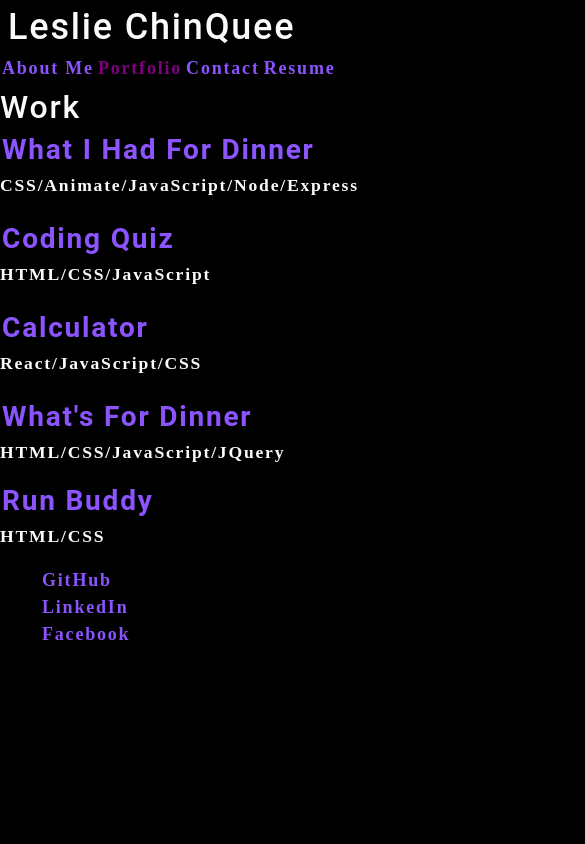
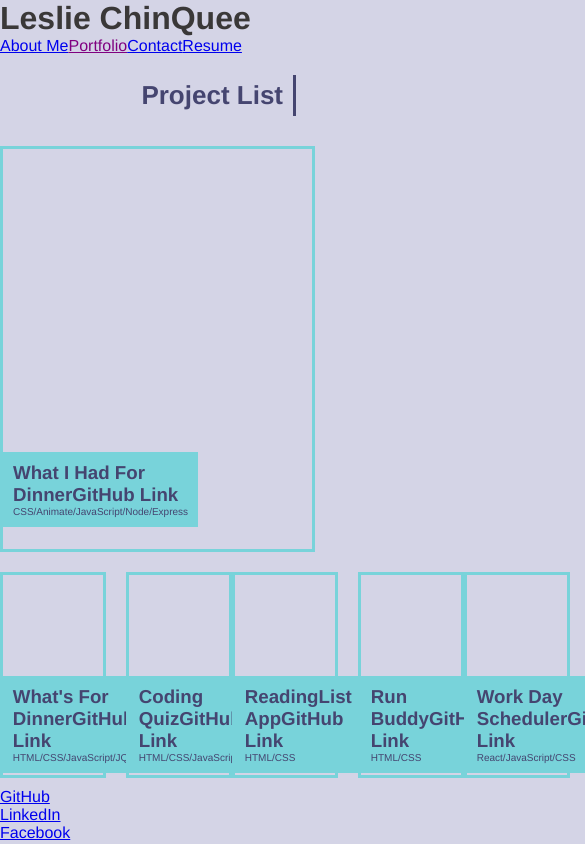
Before and after one commit to lchinquee/xregulargo, a React (Create React App) app: page /portfolio in a window 390 px wide. Shown: the top 844 px of the page, 585 px wide, since content can reach past the window. Built offline with nearby package versions, Linux system fonts and the light colour scheme.

Commit message:
update project component & README file

```diff
--- a/src/components/Project/index.js
+++ b/src/components/Project/index.js
@@ -1,12 +1,11 @@
 import React from 'react';
-import { withRouter } from 'react-router';
 
 function Project() {
     return (
         <section>
             <div className="work-title">
                 <h2 className="section-title">
-                    Work
+                    Project List
                 </h2>
             </div>
             <div className="flex-work">
@@ -15,6 +14,7 @@ function Project() {
                         <h3>
                             {/* What I Had For Dinner Project 2 */}
                             <a href="https://whatihadfordinner.herokuapp.com/">What I Had For Dinner</a>
+                            <a href="https://github.com/lchinquee/whatihadfordinner">GitHub Link</a>
                         </h3>
                         <p>
                             CSS/Animate/JavaScript/Node/Express
@@ -25,45 +25,62 @@ function Project() {
                     <div className="led-content">
                         <div>
                             <h3>
-                                {/* Coding Quiz Challenge */}
-                                <a href="https://lchinquee.github.io/nextreams/">Coding Quiz</a>
+                                {/* What's For Dinner Project 1 */}
+                                <a href="https://jilliana328.github.io/whats-for-dinner/">What's For Dinner</a>
+                                <a href="https://github.com/lchinquee/whats-for-dinner">GitHub Link</a>
                             </h3>
                             <p>
-                                HTML/CSS/JavaScript
+                                HTML/CSS/JavaScript/JQuery
                             </p>
                         </div>
                     </div>
                     <div className="calc-content">
                         <div>
                             <h3>
-                                <a href="https://jilliana328.github.io/whats-for-dinner/">Calculator</a>
+                                {/* Coding Quiz Challenge */}
+                                <a href="https://lchinquee.github.io/nextreams/">Coding Quiz</a>
+                                <a href="https://github.com/lchinquee/nextreams">GitHub Link</a>
                             </h3>
                             <p>
-                                React/JavaScript/CSS
+                                HTML/CSS/JavaScript
                             </p>
-                        </div>
                     </div>
                 </div>
                 <div className="flex-row2">
                     <div className="pzl-content">
                         <div>
                             <h3>
-                                {/* What's For Dinner Project 1 */}
-                                <a href="https://jilliana328.github.io/whats-for-dinner/">What's For Dinner</a>
+                                {/* ReadingList App - MVP Challenge */}
+                                <a href="https://calm-depths-97144.herokuapp.com/">ReadingList App</a>
+                                <a href="https://github.com/lchinquee/slatorer">GitHub Link</a>
                             </h3>
                             <p>
-                                HTML/CSS/JavaScript/JQuery
+                                HTML/CSS
                             </p>
                         </div>
                     </div>
                     <div className="surf-content">
                         <div>
                             <h3>
-                                {/* Includes link to Run Buddy project */}
+                                {/* Run Buddy In-Class Project */}
                                 <a href="https://lchinquee.github.io/run-buddy/">Run Buddy</a>
+                                <a href="https://github.com/lchinquee/run-buddy">GitHub Link</a>
                             </h3>
                             <p>
                                 HTML/CSS
+                            </p>
+                        </div>
+                        </div>
+                    </div>
+                    <div className="surf-content">
+                        <div>
+                            <h3>
+                                {/* Work Day Scheduler Challenge */}
+                                <a href="https://github.com/lchinquee/humorite">Work Day Scheduler</a>
+                                <a href="https://lchinquee.github.io/humorite/">GitHub Link</a>
+                            </h3>
+                            <p>
+                                React/JavaScript/CSS
                             </p>
                         </div>
                     </div>
@@ -73,4 +90,4 @@ function Project() {
     );
 }
 
-export default withRouter(Project);
+export default Project;
--- a/src/index.css
+++ b/src/index.css
@@ -1,18 +1,4 @@
-/* body {
-  margin: 0;
-  font-family: -apple-system, BlinkMacSystemFont, 'Segoe UI', 'Roboto', 'Oxygen',
-    'Ubuntu', 'Cantarell', 'Fira Sans', 'Droid Sans', 'Helvetica Neue',
-    sans-serif;
-  -webkit-font-smoothing: antialiased;
-  -moz-osx-font-smoothing: grayscale;
-}
-
-code {
-  font-family: source-code-pro, Menlo, Monaco, Consolas, 'Courier New',
-    monospace;
-} */
-
-main {
+/* main {
 	margin: 0 auto;
 	max-width: 90%;
   padding: 50px 30px;
@@ -305,4 +291,359 @@ a {
 
 .navActive {
   color: var(--secondary);
+} */
+
+/*Removing default browser-enforces styles */
+* {
+  margin: 0;
+  padding: 0;
+  box-sizing: border-box;
 }
+/*Doc colors*/
+:root {
+  --primary-color: #78d3da;
+  --secondary-color: rgb(58, 56, 56);
+  --tertiary-color: rgb(69, 69, 112);
+}
+
+/*Defining color and font for the body of index.html */
+body {
+  color: var(--secondary-color);
+  font-family: Helvetica, Arial, sans-serif;
+  background-color: rgb(212, 212, 230);
+}
+
+.section-title {
+  font-size: 36px;
+  color: var(--tertiary-color);
+  border-right: 3px solid;
+  padding: 5px 10px;
+  text-align: right;
+  margin: 20px 20px 20px auto;
+  width: 75%;
+}
+
+.font-color {
+  color: var(--tertiary-color);
+}
+/*Body Style End*/
+
+/*Header Style Start*/
+header {
+  padding: 20px 35px 20px 0px;
+  background-color: rgb(58, 56, 56);
+  display: flex;
+  justify-content: space-between;
+  align-items: center;
+  flex-wrap: wrap;
+}
+
+header h1 {
+  font-weight: bold;
+  font-size: 36px;
+  color: rgb(58, 56, 56);
+  margin: 0;
+  padding: 5px 10px 5px 75px;
+  background-color: var(--primary-color);
+}
+
+header a {
+  text-decoration: underline;
+  color: var(--primary-color);
+}
+
+header nav {
+  margin: 7px 0;
+}
+
+header nav ul{
+  display: flex;
+  flex-wrap: wrap;
+  justify-content: space-between;
+  align-items: center;
+  list-style: none;
+}
+
+header nav ul li a {
+  padding: 10px 15px;
+  font-weight: lighter;
+  font-size: 1.55vw;
+}
+header nav ul li a:hover, .contact nav ul li a:hover {
+  background: var(--primary-color);
+  color: var(--secondary-color);
+  border-radius: 10px;
+}
+/*Header Style End*/
+
+/*Hero Style Start*/
+.hero {
+  background-image: url();
+  padding: 40px 100px;
+  background-size: cover;
+  background-position: center;
+  position: relative;
+}
+
+.hero h2 {
+  background-color: var(--primary-color);
+  display: inline;
+  padding: 5px 10px;
+  position: absolute;
+  margin: 18% 0% 15% 75%;
+}
+
+.hero img {
+  height: 30%;
+  width: 15%;
+}
+/*Hero Style End*/
+
+/*About Me Style Start*/
+.flex-aboutme, .flex-contactme, .my-work, .flex-row, .flex-row2, .about-me-title, .contact-me-title, .work-title {
+  display: flex;
+}
+
+.about-me-info, .contact nav, .flex-work {
+  flex: 15;
+  margin: auto 75px auto 0px;
+}
+/*About Me Style End*/
+
+/*Work Style Start*/
+.work-title {
+  margin: 0px 0px 0px 70px;
+  align-self: stretch;
+}
+
+.my-work h2 {
+  padding: 20px 25px 50px 0px;
+  margin: 0px 20px 0px auto;
+}
+
+.rb-content {
+  background-image: url();
+  padding: 300px 100px 100px 0px;
+  background-size: cover;
+  display: flex;
+  background-position: bottom;
+  border: 3px solid var(--primary-color);
+  position: relative;
+  margin: 10px 0px;
+}
+
+.led-content, .calc-content, .pzl-content, .surf-content {
+  flex: 15;
+}
+
+.led-content {
+  background-image: url();
+  padding: 100px 100px 100px 0px;
+  background-size: cover;
+  display: flex;
+  background-position: bottom;
+  border: 3px solid var(--primary-color);
+  position: relative;
+  margin: 10px 20px 10px 0px;
+}
+
+.calc-content {
+  background-image: url();
+  padding: 100px 100px 100px 0px;
+  background-size: cover;
+  display: flex;
+  background-position: bottom;
+  border: 3px solid var(--primary-color);
+  position: relative;
+  margin: 10px 0px;
+}
+
+.pzl-content {
+  background-image: url();
+  padding: 100px 100px 100px 0px;
+  background-size: cover;
+  display: flex;
+  background-position: bottom;
+  border: 3px solid var(--primary-color);
+  position: relative;
+  margin: 10px 20px 10px 0px;
+}
+
+.surf-content {
+  background-image: url();
+  padding: 100px 100px 100px 0px;
+  background-size: cover;
+  display: flex;
+  background-position: bottom;
+  border: 3px solid var(--primary-color);
+  position: relative;
+  margin: 10px 0px;
+}
+
+.rb-content div {
+  background-color: var(--primary-color);
+  padding: 10px;
+  position: absolute;
+  margin: 1% 80% 0% 0%;
+}
+
+.led-content div, .calc-content div, .pzl-content div, .surf-content div {
+  background-color: var(--primary-color);
+  padding: 10px;
+  position: absolute;
+  margin: 1% 80% 0% -0.25%;
+}
+
+.rb-content div h3 a, .led-content div h3 a, .calc-content div h3 a, .pzl-content div h3 a, .surf-content div h3 a {
+  color: var(--tertiary-color);
+}
+
+.rb-content a:link, .led-content a:link, .calc-content a:link, .pzl-content a:link, .surf-content a:link {
+  text-decoration: none;
+}
+
+.rb-content p, .led-content p, .calc-content p, .pzl-content p, .surf-content p {
+  font-size: x-small;
+  color: var(--tertiary-color);
+}
+
+.rb-content:hover {
+  background: url();
+  background-size: cover;
+  background-position: bottom;
+  opacity: 0.5;
+}
+
+.led-content:hover {
+  background: url();
+  background-size: cover;
+  background-position: bottom;
+  opacity: 0.5;
+}
+
+.calc-content:hover {
+  background: url();
+  background-size: cover;
+  background-position: bottom;
+  opacity: 0.5;
+}
+
+.pzl-content:hover {
+  background: url();
+  background-size: cover;
+  background-position: bottom;
+  opacity: 0.5;
+}
+
+.surf-content:hover {
+  background: url();
+  background-size: cover;
+  background-position: bottom;
+  opacity: 0.5;
+}
+/*Work Style End*/
+
+/*Contact Me Style Start*/
+.contact {
+  display: flex;
+  flex-wrap: wrap;
+}
+.contact h2 {
+  margin: 20px 20px 20px 6px;
+}
+
+.contact nav ul {
+  display: flex;
+  list-style: none;
+}
+.contact nav ul li a {
+  padding: 10px 70px;
+  color: var(--tertiary-color);
+}
+/*Contact Me Style End*/
+
+/*MEDIA QUERIES*/
+/*Media query for small desktop screens and smaller*/
+@media screen and (max-width: 980px) {
+ header nav ul li a {
+  font-size: 20px;
+ }
+
+ .hero h2 {
+  margin: 20% 0% 15% 60%;
+ }
+
+ .hero img {
+     width: 20%;
+ }
+
+ .contact nav ul li a {
+     padding: 10px 30px;
+ }
+}
+
+/*Media query for tablets and smaller*/
+@media screen and (max-width:768px) {
+  .hero{
+      padding: 10px 100px;
+  }
+
+  .hero h2 {
+      margin: 20% 0% 15% 45%;
+  }
+
+  .hero img {
+      width: 25%;
+  }
+
+  .section-title {
+      font-size: 26px;
+      margin: 20px 20px 20px auto;
+  }
+
+  .about-me-info {
+      flex: 100;
+      margin: 20px 25px 20px 0px;
+  }
+
+  .work-title {
+      margin: 0px 0px 0px 49px;
+  }
+
+  .contact h2 {
+      margin: 20px 20px 20px 2px;
+  }
+
+  .contact nav ul li a {
+      padding: 10px 15px;
+  }
+}
+
+/*Media query for mobile phones and smaller*/
+@media screen and (max-width: 576px) {
+  .hero h2 {
+      margin: 15% 0% 3% 30%;
+  }
+
+  .hero img {
+      width: 30%;
+  }
+
+  .section-title {
+      margin: 20px 0px;
+  }
+
+  .work-title {
+      margin: 0px 0px 0px 14px;
+  }
+
+  .contact h2 {
+      margin: 20px 0px;
+      padding: 1px;
+  }
+
+  .contact nav ul li a {
+      padding: 20px 2px;
+  }
+}
+/*MEDIA QUERIES END*/
```
Also changed, not shown: src/App.js (+0 -27 lines), 1 other file (tests, documents, lock files or other folders).
